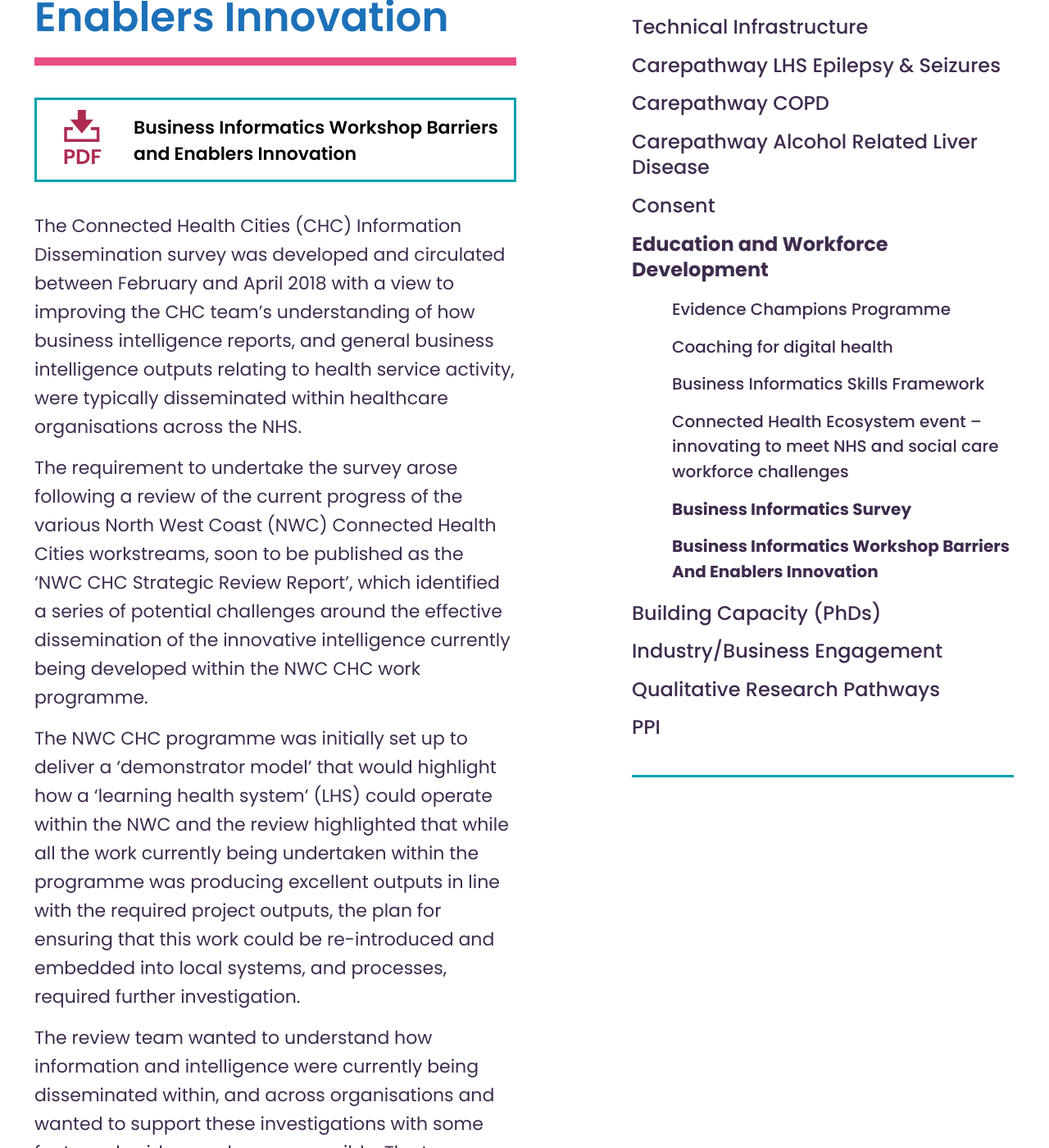
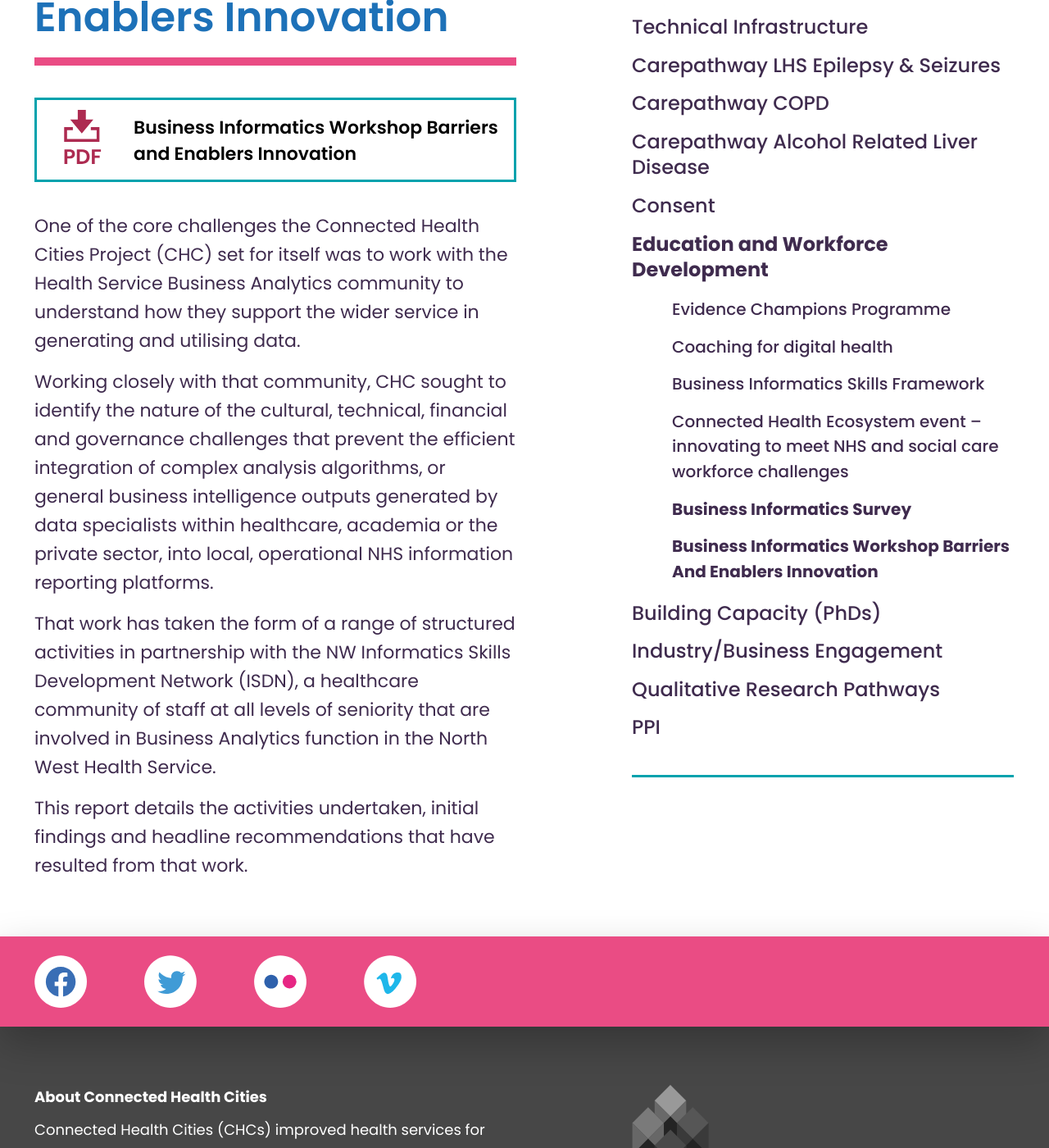
Before and after one commit to connectedhealthcities/connectedhealthcities, a Jekyll site: the page built from north-west-coast/education-and-workforce-development/business-informatics-workshop-barriers-and-enablers-innovation.md, in a window 1280 px wide and 1400 px high, scrolled down 433 px. Shown: the whole window at 82% size. Built offline with Jekyll 4.4.1, drawn with Linux system fonts in a browser that asks for light colours; our own code applies the rules of GitHub Pages for plain Markdown files; some of the changed text lies outside the part shown.

Commit message:
Update business-informatics-workshop-barriers-and-enablers-innovation.md

```diff
--- a/north-west-coast/education-and-workforce-development/business-informatics-workshop-barriers-and-enablers-innovation.md
+++ b/north-west-coast/education-and-workforce-development/business-informatics-workshop-barriers-and-enablers-innovation.md
@@ -8,20 +8,11 @@ resources:
     - path: /assets/north-west-coast/Section 4.7.5_Buisness Informatics Workshop Barriers and Enablers Innovation.pdf
       title: Business Informatics Workshop Barriers and Enablers Innovation
 ---
-The Connected Health Cities (CHC) Information Dissemination survey was developed and circulated between February and April 2018 with a view to improving the CHC team’s understanding of how business intelligence reports, and general business intelligence outputs relating to health service activity, were typically disseminated within healthcare organisations across the NHS.
 
-The requirement to undertake the survey arose following a review of the current progress of the various North West Coast (NWC) Connected Health Cities workstreams, soon to be published as the ‘NWC CHC Strategic Review Report’, which identified a series of potential challenges around the effective dissemination of the innovative intelligence currently being developed within the NWC CHC work programme.
+One of the core challenges the Connected Health Cities Project (CHC) set for itself was to work with the Health Service Business Analytics community to understand how they support the wider service in generating and utilising data.
 
-The NWC CHC programme was initially set up to deliver a ‘demonstrator model’ that would highlight how a ‘learning health system’ (LHS) could operate within the NWC and the review highlighted that while all the work currently being undertaken within the programme was producing excellent outputs in line with the required project outputs, the plan for ensuring that this work could be re-introduced and embedded into local systems, and processes, required further investigation.
+Working closely with that community, CHC sought to identify the nature of the cultural, technical, financial and governance challenges that prevent the efficient integration of complex analysis algorithms, or general business intelligence outputs generated by data specialists within healthcare, academia or the private sector, into local, operational NHS information reporting platforms.
 
-The review team wanted to understand how information and intelligence were currently being disseminated within, and across organisations and wanted to support these investigations with some facts and evidence wherever possible. The team included individuals with experience of working to deliver business intelligence within healthcare organisations and their anecdotal observations suggested that a deeper dive into local practice for intelligence delivery was required.
+That work has taken the form of a range of structured activities in partnership with the NW Informatics Skills Development Network (ISDN), a healthcare community of staff at all levels of seniority that are involved in Business Analytics function in the North West Health Service.
 
-The Survey was developed as a consequence of these observations and was focused on understanding the following:
-
-- The nature of operational intelligence delivery and dissemination within health and care organisations
-
-- Common challenges faced by information teams in disseminating intelligence across their organisation
-
-- Successes that have been driven by effective delivery of intelligence within, and across, organisations
-
-- How best practice in any one area might be shared and adopted in another area
+This report details the activities undertaken, initial findings and headline recommendations that have resulted from that work.
```
